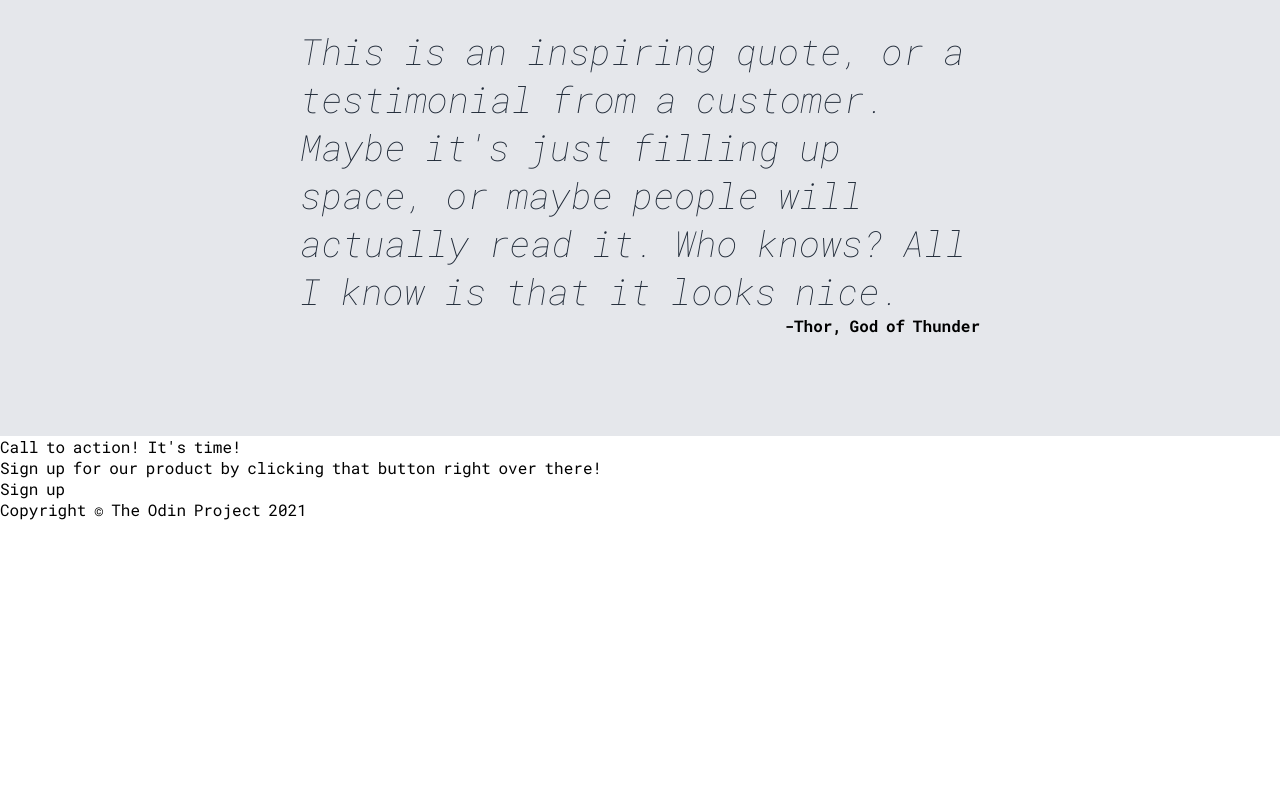
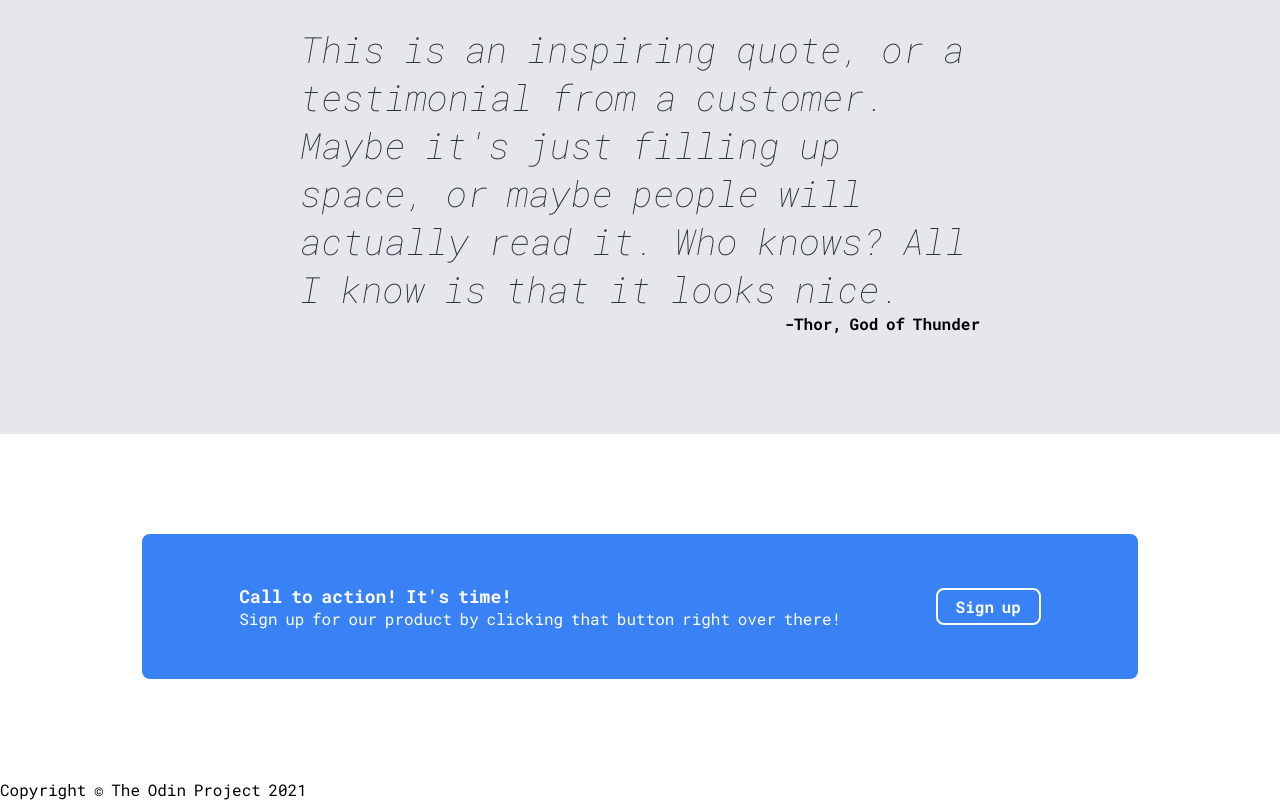
Before and after one commit to lllacoxlll/landing-page, a plain HTML site: page index.html in a window 1280 px wide. Shown: the part 921-1721 px from the top of the page. Before the commit the page ends 1441 px from the top, so only its background shows below. Drawn offline with Linux system fonts and the light colour scheme.

Commit message:
Add styling to call to action section

```diff
--- a/index.html
+++ b/index.html
@@ -65,10 +65,12 @@
   </section>
 
   <section id="four">
-    <div>
-      <div>Call to action! It's time!</div>
-      <div>Sign up for our product by clicking that button right over there!</div>
-      <span>Sign up</span>
+    <div id="blue-div">
+      <div id="call-to-action">
+        <div id="action-heading">Call to action! It's time!</div>
+        <div>Sign up for our product by clicking that button right over there!</div>
+      </div>
+      <span id="bottom-btn">Sign up</span>
     </div>
   </section>
 
--- a/styles.css
+++ b/styles.css
@@ -73,7 +73,7 @@ header {
 }
 
 #info-header {
-  font-size: 38px;
+  font-size: 36px;
   font-weight: 900;
   word-spacing: -12px;
   padding: 40px 0;
@@ -117,3 +117,27 @@ header {
   font-weight: bold;
   align-self: flex-end;
 }
+
+#blue-div {
+  width: 70%;
+  margin: 100px auto;
+  padding: 50px;
+  background-color: #3882f6;
+  border-radius: 8px;
+  color: white;
+  display: flex;
+  justify-content: space-around;
+  align-items: center;
+}
+
+#action-heading {
+  font-weight: 900;
+  font-size: 18px;
+}
+
+#bottom-btn {
+  border: 2px solid white;
+  padding: 6px 18px;
+  border-radius: 8px;
+  font-weight: 900;
+}
```
